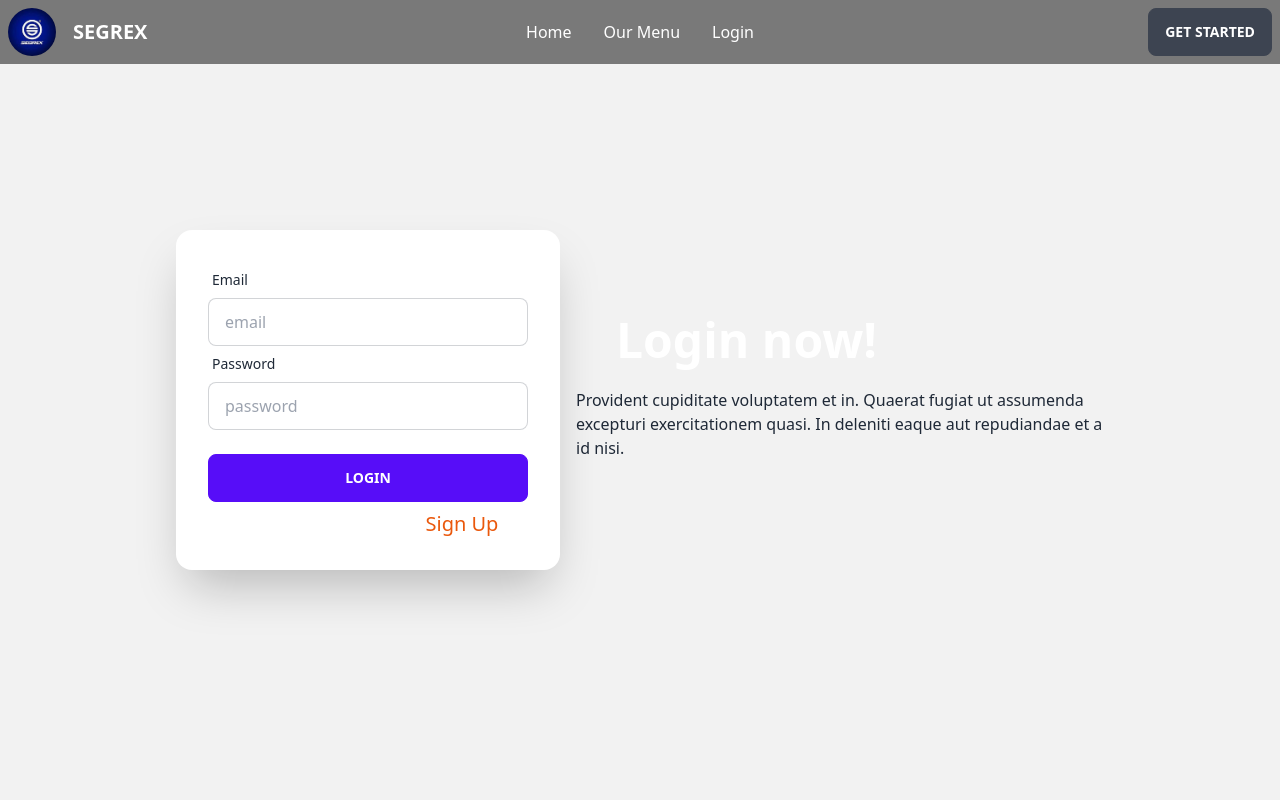
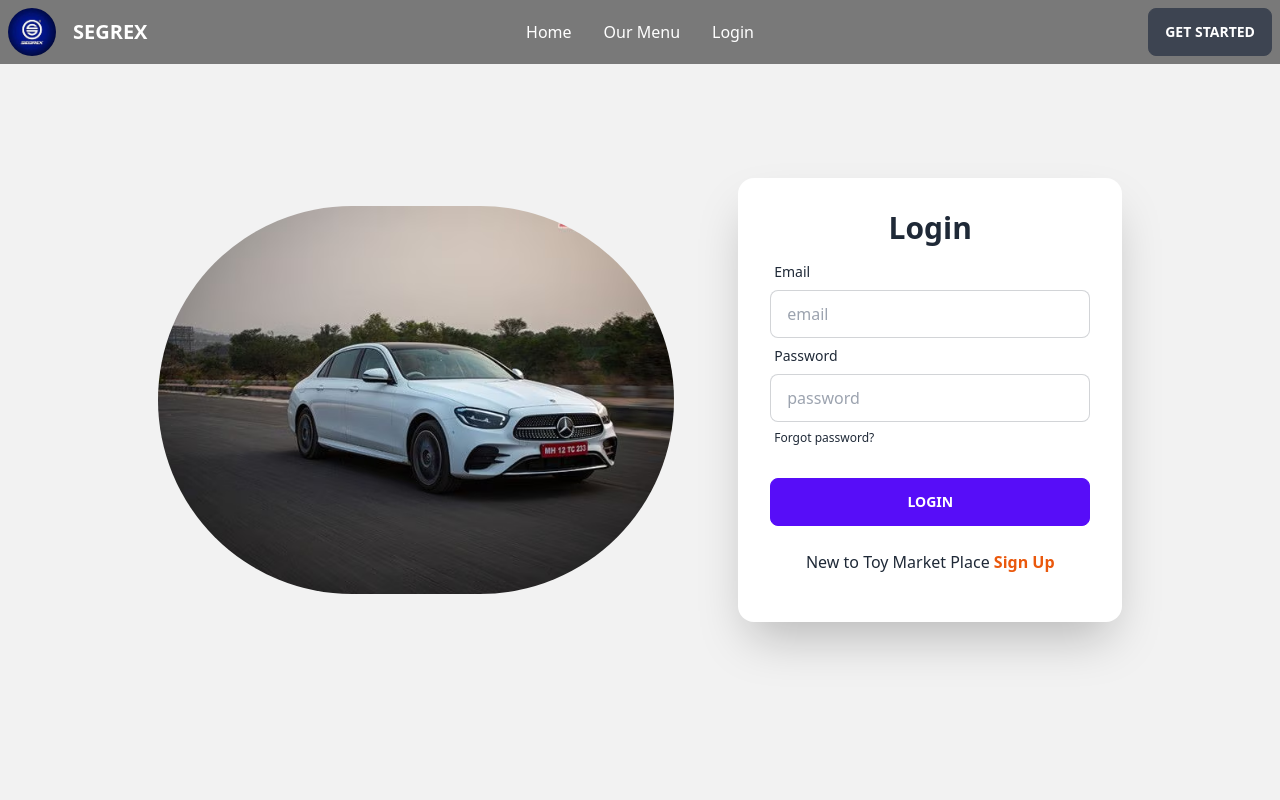
Before and after one commit to rashidulub/toy-market-clinet, a React (Vite) app: page /login in a window 1280 px wide. Shown: the top 800 px of the page. Built offline with nearby package versions, Linux system fonts and the light colour scheme; no server answers.

Commit message:
log in page added

```diff
--- a/src/Pages/Login/Login.jsx
+++ b/src/Pages/Login/Login.jsx
@@ -1,45 +1,59 @@
-import { Link } from "react-router-dom";
+import { Link } from 'react-router-dom';
+import img from '../../assets/home/slide5.png'
+import { useContext } from 'react';
+import { AuthContext } from '../../provider/Authprovider';
 
 const Login = () => {
-    const handlelogin = event=>{
-        event.preventdefault();
 
+    const { signIn } = useContext(AuthContext);
+
+    const handleLogin = event => {
+        event.preventDefault();
+        const form = event.target;
+        const email = form.email.value;
+        const password = form.password.value;
+        console.log(name, email, password)
+        signIn(email, password)
+            .then(result => {
+                const user = result.user;
+                console.log(user);
+            })
+            .catch(error => console.log(error));
     }
+
     return (
-        <div>
-            <div className="hero min-h-screen bg-base-200 px-40">
-                <div className="hero-content flex-col lg:flex-row-reverse">
-                    <div className="text-center lg:text-left">
-                        <h1 className="text-5xl font-bold text-white ml-10">Login now!</h1>
-                        <p className="py-6">Provident cupiditate voluptatem et in. Quaerat fugiat ut assumenda excepturi exercitationem quasi. In deleniti eaque aut repudiandae et a id nisi.</p>
+        <div className="hero min-h-screen bg-base-200">
+            <div className="hero-content flex-col lg:flex-row">
+                <div className="w-1/2 mr-12">
+                    <img className='rounded-full' src={img} alt="" />
                 </div>
                 <div className="card flex-shrink-0 w-full max-w-sm shadow-2xl bg-base-100">
                     <div className="card-body">
-                            <form onSubmit={handlelogin} >
+                        <h1 className="text-3xl text-center font-bold">Login</h1>
+                        <form onSubmit={handleLogin}>
                             <div className="form-control">
                                 <label className="label">
                                     <span className="label-text">Email</span>
                                 </label>
-                                    <input type="text" name="email" placeholder="email" className="input input-bordered" />
+                                <input type="text" name='email' placeholder="email" className="input input-bordered" />
                             </div>
                             <div className="form-control">
                                 <label className="label">
                                     <span className="label-text">Password</span>
                                 </label>
-                                    <input type="text" name="password" placeholder="password" className="input input-bordered" />
-
+                                <input type="text" name='password' placeholder="password" className="input input-bordered" />
+                                <label className="label">
+                                    <a href="#" className="label-text-alt link link-hover">Forgot password?</a>
+                                </label>
                             </div>
                             <div className="form-control mt-6">
-
                                 <input className="btn btn-primary" type="submit" value="Login" />
                             </div>
                         </form>
-                            <p className="text-white text-center">New to Toy Market Place <Link className="text-orange-600 text-xl" to='/signup'>Sign Up</Link></p>
+                        <p className='my-4 text-center'>New to Toy Market Place <Link className='text-orange-600 font-bold' to="/signup">Sign Up</Link> </p>
                     </div>
                 </div>
             </div>
-            </div>
-
         </div>
     );
 };
--- a/src/Pages/SignUp/SignUp.jsx
+++ b/src/Pages/SignUp/SignUp.jsx
@@ -1,41 +1,75 @@
-import { Link } from "react-router-dom";
+
+import { useContext } from 'react';
+import img from '../../assets/home/slide4.png'
+import { AuthContext } from '../../provider/Authprovider';
+import { Link } from 'react-router-dom';
 
 const SignUp = () => {
+
+    const { createUser } = useContext(AuthContext);
+
+    const handleSignUp = event => {
+        event.preventDefault();
+        const form = event.target;
+        const name = form.name.value;
+        const email = form.email.value;
+        const password = form.password.value;
+        console.log(name, email, password)
+
+        createUser(email, password)
+            .then(result => {
+                const user = result.user;
+                console.log(user)
+            })
+            .catch(error => console.log(error))
+
+    }
+
     return (
-        <div>
-            <div className="hero min-h-screen bg-base-200 px-40">
-                <div className="hero-content flex-col lg:flex-row-reverse">
-                    <div className="text-center lg:text-left">
-                        <h1 className="text-5xl font-bold text-white ml-10">Login now!</h1>
-                        <p className="py-6">Provident cupiditate voluptatem et in. Quaerat fugiat ut assumenda excepturi exercitationem quasi. In deleniti eaque aut repudiandae et a id nisi.</p>
+        <div className="hero min-h-screen bg-base-200">
+            <div className="hero-content flex-col lg:flex-row">
+                <div className="w-1/2 mr-12 rounded-full">
+                    <img className='rounded-full' src={img} alt="" />
                 </div>
                 <div className="card flex-shrink-0 w-full max-w-sm shadow-2xl bg-base-100">
                     <div className="card-body">
-                            <form onSubmit={} >
+                        <h1 className="text-3xl text-center font-bold">Sign Up</h1>
+                        <form onSubmit={handleSignUp}>
+                            <div className="form-control">
+                                <label className="label">
+                                    <span className="label-text">Name</span>
+                                </label>
+                                <input type="text" name='name' placeholder="name" className="input input-bordered" />
+                            </div>
+                            <div className="form-control">
+                                <label className="label">
+                                    <span className="label-text">Photo URL</span>
+                                </label>
+                                <input type="text" name='photo' placeholder="Photo URL" className="input input-bordered" />
+                            </div>
                             <div className="form-control">
                                 <label className="label">
                                     <span className="label-text">Email</span>
                                 </label>
-                                    <input type="text" name="email" placeholder="email" className="input input-bordered" />
+                                <input type="text" name='email' placeholder="email" className="input input-bordered" />
                             </div>
                             <div className="form-control">
                                 <label className="label">
-                                        <span className="label-text">Password</span>
+                                    <span className="label-text">Confirm Password</span>
                                 </label>
-                                    <input type="text" name="password" placeholder="password" className="input input-bordered" />
-
+                                <input type="text" name='password' placeholder="password" className="input input-bordered" />
+                                <label className="label">
+                                    <a href="#" className="label-text-alt link link-hover">Forgot password?</a>
+                                </label>
                             </div>
                             <div className="form-control mt-6">
-
-                                    <input className="btn btn-primary" type="submit" value="Login" />
+                                <input className="btn btn-primary" type="submit" value="Sign Up" />
                             </div>
                         </form>
-                            <p className="text-white text-center">New to Toy Market Place <Link className="text-orange-600 text-xl" to='/signup'>Sign Up</Link></p>
+                        <p className='my-4 text-center'>Already Have an Account? <Link className='text-orange-600 font-bold' to="/login">Login</Link> </p>
                     </div>
                 </div>
             </div>
-            </div>
-
         </div>
     );
 };
--- a/src/Routes/Routes.jsx
+++ b/src/Routes/Routes.jsx
@@ -2,6 +2,7 @@ import { createBrowserRouter } from "react-router-dom";
 import Main from "../Layoute/Main";
 import Home from "../Pages/Home/Home/Home";
 import Login from "../Pages/Login/Login";
+import SignUp from "../Pages/SignUp/SignUp";
 
 const router = createBrowserRouter([
     {
@@ -16,6 +17,11 @@ const router = createBrowserRouter([
           path:'login',
           element:<Login></Login>
 
+        },
+        {
+          path:'signup',
+          element:<SignUp></SignUp>
+
         }
 
 
--- a/src/main.jsx
+++ b/src/main.jsx
@@ -7,13 +7,16 @@ import {
 } from "react-router-dom";
 import router from './Routes/Routes.jsx';
 import {  HelmetProvider } from 'react-helmet-async';
+import Authprovider from './provider/Authprovider';
 
 ReactDOM.createRoot(document.getElementById('root')).render(
   <React.StrictMode>
+   <Authprovider>
    <HelmetProvider>
    <div className='max-w-screen-xl mx-auto'>
    <RouterProvider router={router} />
    </div>
    </HelmetProvider>
+   </Authprovider>
   </React.StrictMode>,
 )
--- /dev/null
+++ b/src/provider/Authprovider.jsx
@@ -0,0 +1,50 @@
+import { createContext, useEffect, useState } from "react";
+import { createUserWithEmailAndPassword, getAuth, onAuthStateChanged, signInWithEmailAndPassword } from "firebase/auth";
+import app from "../firebase/firebase.config";
+
+export const AuthContext =createContext();
+const auth = getAuth(app);
+
+const Authprovider = ({children}) => {
+    const [user, setUser] = useState(null)
+    const [loading,setLoading] = useState(true)
+
+    const createUser = (email, password)=>{
+        setLoading(true);
+        return createUserWithEmailAndPassword(auth,email,password)
+    }
+
+    const signIn =(email, password)=>{
+        setLoading(true)
+        return signInWithEmailAndPassword(auth,email,password)
+    }
+
+    useEffect( ()=>{
+
+        const unsubscribe = onAuthStateChanged(auth, currentUser =>{
+            setUser( currentUser);
+            console.log('currentUser', currentUser);
+            setLoading(false)
+        });
+        return()=>{
+            return unsubscribe();
+        }
+    },[])
+
+
+    const authInfo ={
+        user,
+        loading,
+        createUser,
+        signIn
+
+    }
+
+    return (
+        <AuthContext.Provider value={authInfo}>
+            {children}
+        </AuthContext.Provider>
+    );
+};
+
+export default Authprovider;
```
Lines whose indentation alone changed are shown as unchanged.
